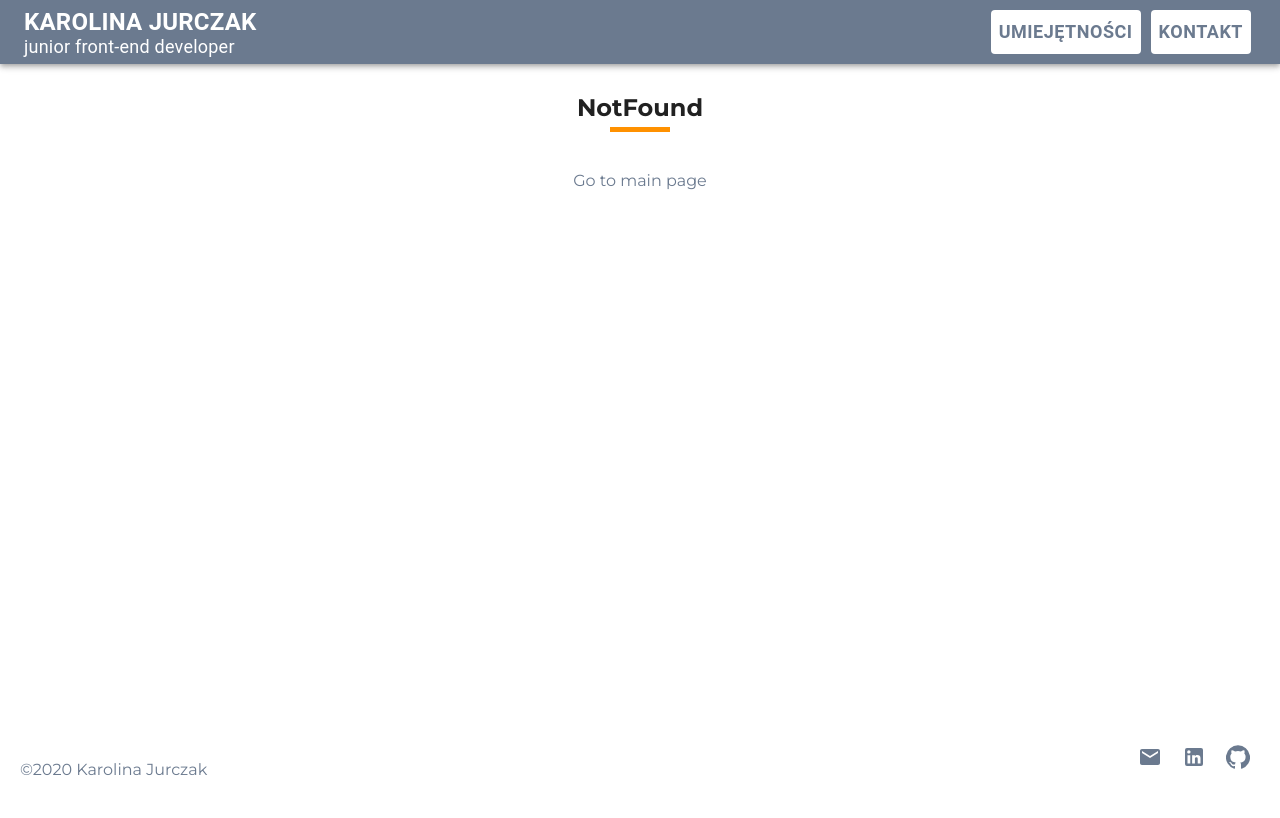
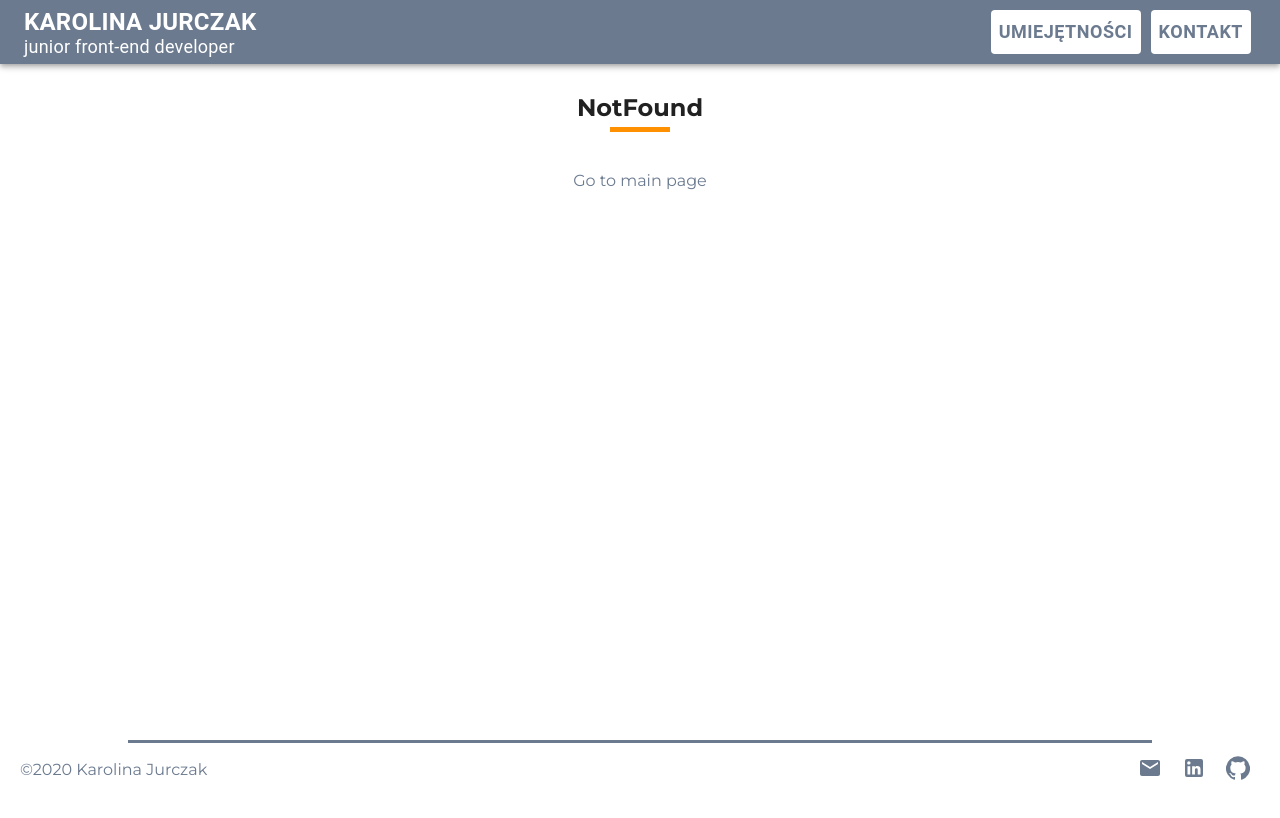
Before and after one commit to KaJurczak/Portfolio, a React (Create React App) app: page / in a window 1280 px wide. Shown: the top 818 px of the page. Built offline with nearby package versions, Linux system fonts and the light colour scheme.

Commit message:
Add new styles to footer

```diff
--- a/src/components/layout/Footer/Footer.module.scss
+++ b/src/components/layout/Footer/Footer.module.scss
@@ -2,6 +2,18 @@
 
 .root {
   margin-top: 5px;
+  position: relative;
+
+  .footer::before {
+    position: absolute;
+    content: '';
+    top: 0;
+    left: 50%;
+    width: 80%;
+    height: 3px;
+    transform: translateX(-50%);
+    background: $textGreyBlue;
+  }
 
   .footer {
     background-color: $bgWhite;
@@ -22,6 +34,8 @@
     }
 
     .socialMedia {
+      margin-top: auto;
+      margin-bottom: auto;
 
       ul {
         list-style: none;
@@ -50,8 +64,13 @@
   .footer {
     flex-direction: column;
 
+    .copyright {
+      display: none;
+    }
+
     .socialMedia {
       margin: auto auto;
+      padding: 5px;
     }
   }
 }
--- a/src/components/layout/MainLayout/MainLayout.js
+++ b/src/components/layout/MainLayout/MainLayout.js
@@ -6,9 +6,11 @@ import Header from '../Header/Header';
 import Footer from '../Footer/Footer';
 
 const MainLayout = ({children}) => (
-  <div className={styles.root}>
+  <div className={styles.mainWrapper}>
     <Header />
-    {children}
+    <div className={styles.childrenWrapper}>
+      {children}
+    </div>
     <Footer />
   </div>
 );
--- a/src/components/layout/MainLayout/MainLayout.module.scss
+++ b/src/components/layout/MainLayout/MainLayout.module.scss
@@ -0,0 +1,7 @@
+@import '../../../styles/global.scss';
+
+.mainWrapper {
+  .childrenWrapper {
+    margin-bottom: 100px;
+  }
+}
```
Also changed, not shown: 1 other file (tests, documents, lock files or other folders).
